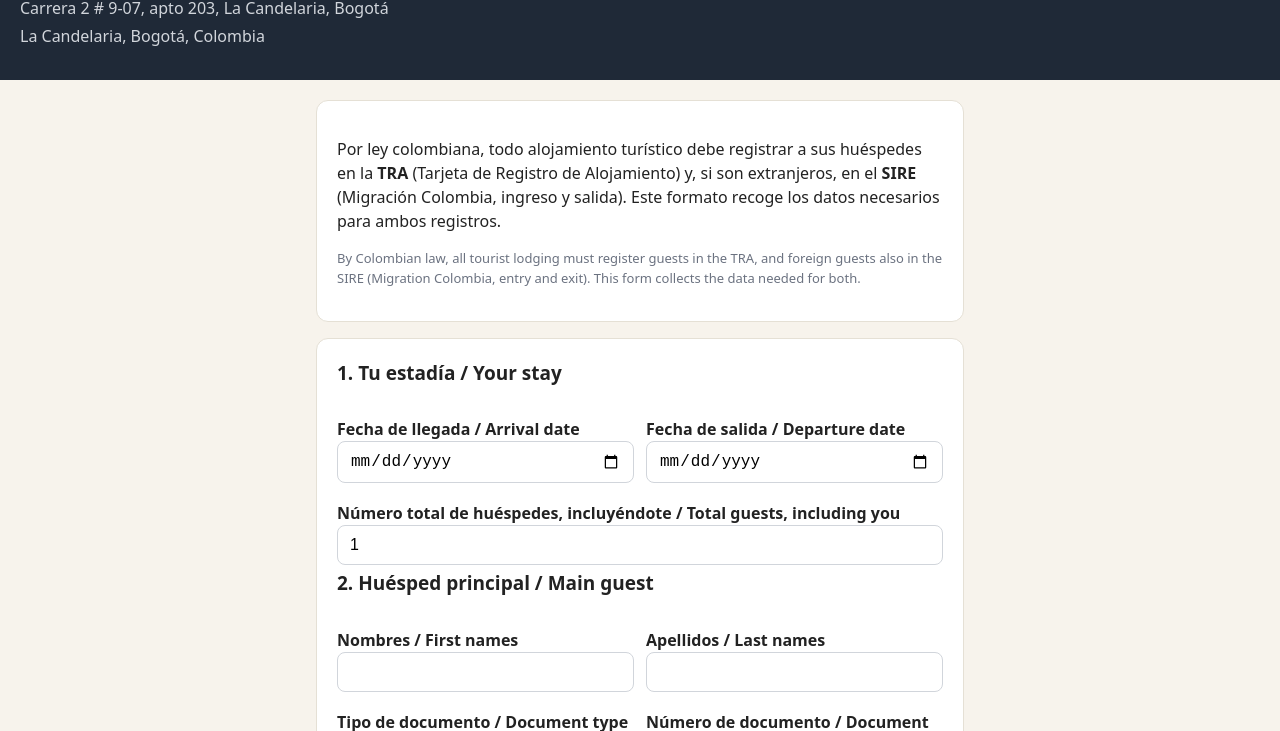
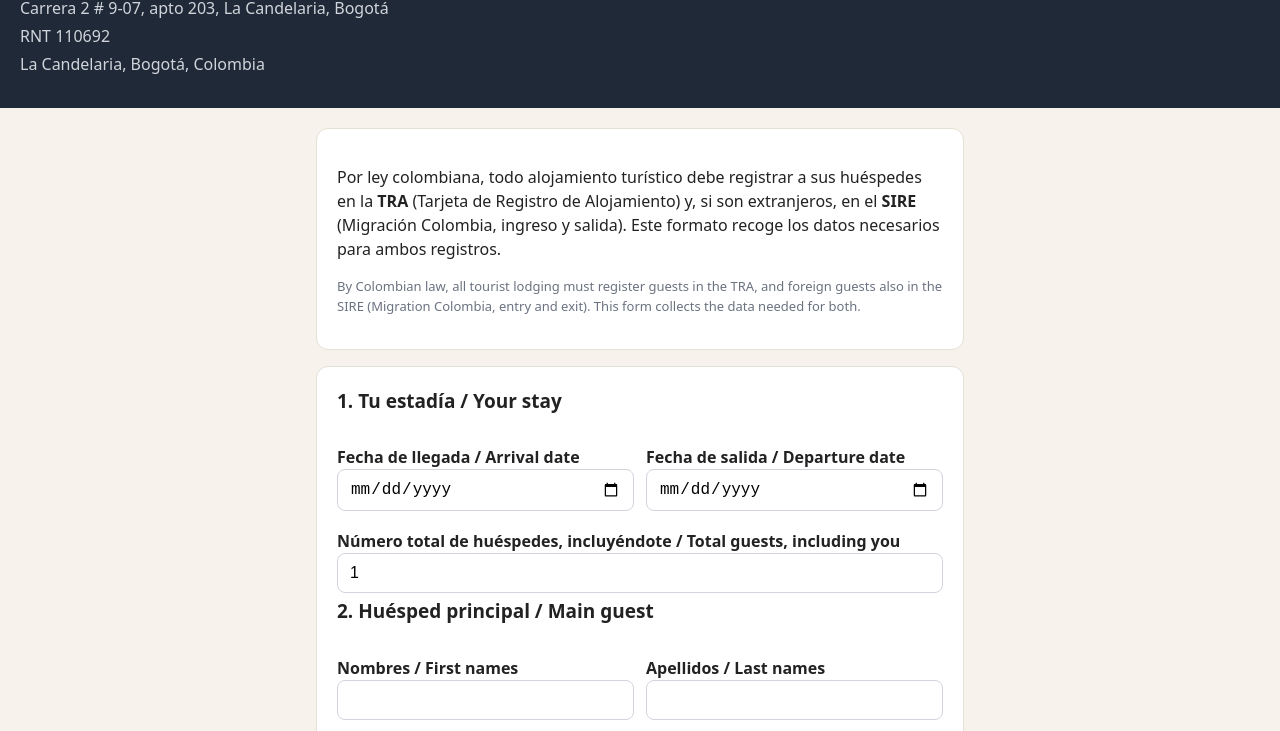
Before and after one commit to paqg2007/sua-checkin, a plain HTML site: page xia-xue/index.html in a window 1280 px wide. Shown: the part 77-808 px from the top of the page. Drawn offline with Linux system fonts and the light colour scheme.

Commit message:
Xia Xue: muestra RNT 110692

```diff
--- a/xia-xue/index.html
+++ b/xia-xue/index.html
@@ -11,6 +11,7 @@
 <header>
 <h1>Xia Xue House</h1>
 <p>Carrera 2 # 9-07, apto 203, La Candelaria, Bogotá</p>
+<p>RNT 110692</p>
 <p>La Candelaria, Bogotá, Colombia</p>
 
 </header>
```
